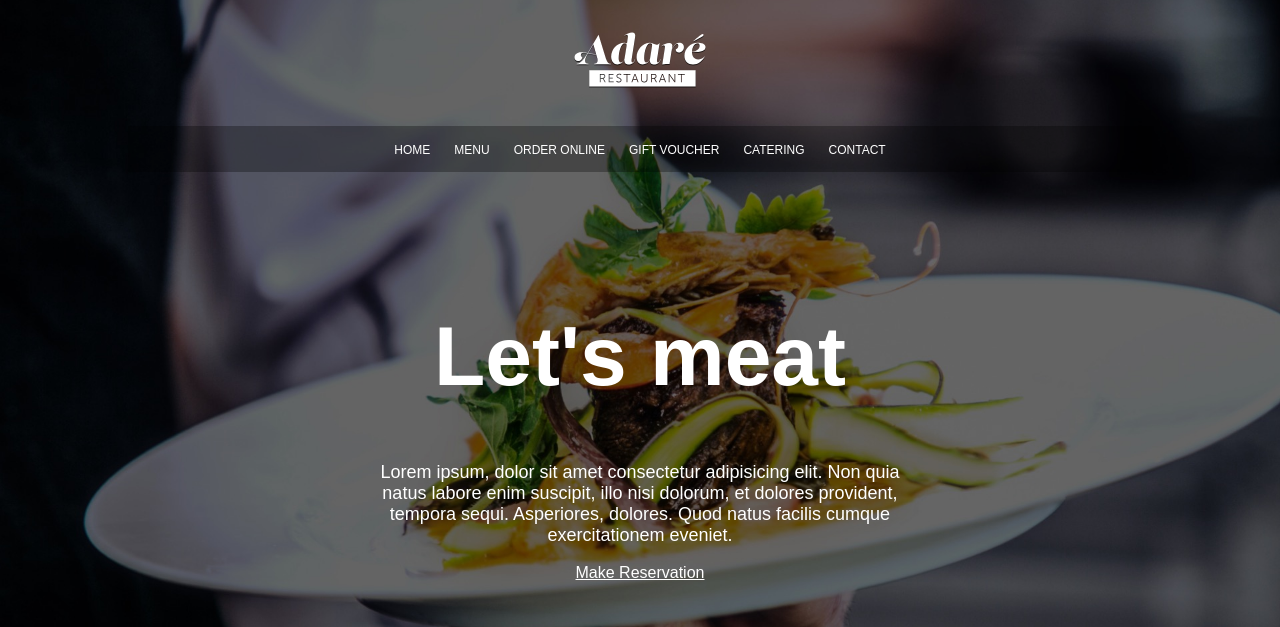
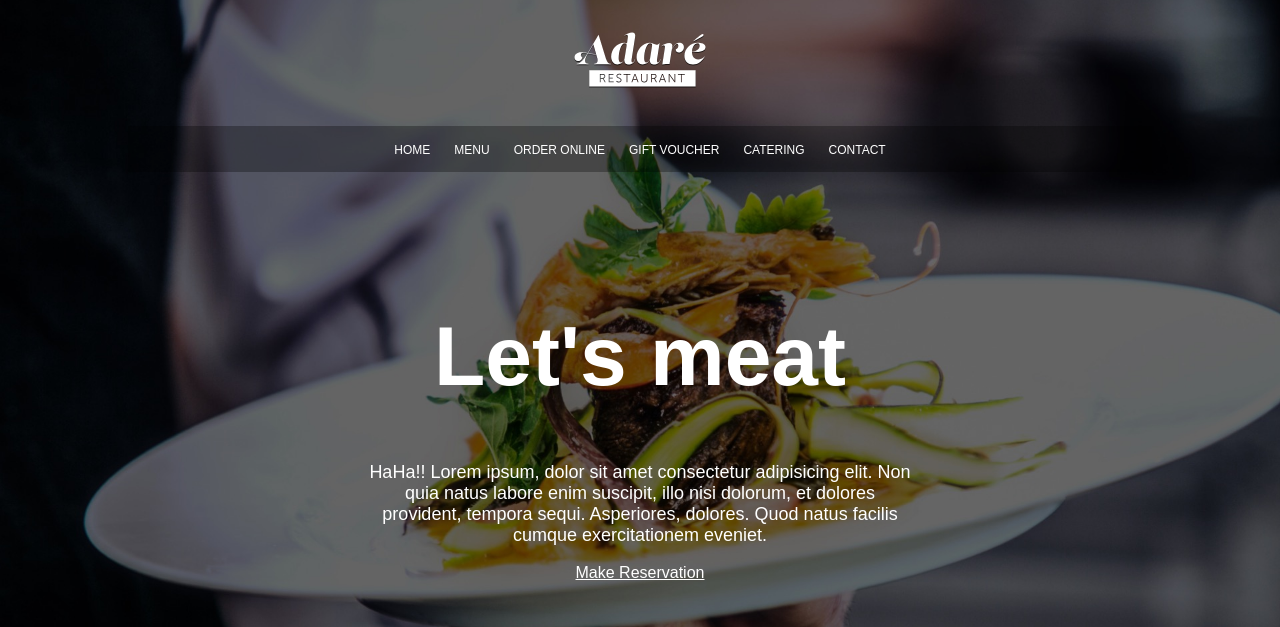
Before and after one commit to aakashya/Project_Restaurant, a plain HTML site: page index.html in a window 1280 px wide. Shown: the top 627 px of the page. Drawn offline with Linux system fonts and the light colour scheme.

Commit message:
desc changed

```diff
--- a/index.html
+++ b/index.html
@@ -25,7 +25,7 @@
 
         <main>
             <h1>Let's meat</h1>
-            <p>Lorem ipsum, dolor sit amet consectetur adipisicing elit. Non quia natus labore enim suscipit, illo nisi dolorum, et dolores provident, tempora sequi. Asperiores, dolores. Quod natus facilis cumque exercitationem eveniet.</p>
+            <p>HaHa!! Lorem ipsum, dolor sit amet consectetur adipisicing elit. Non quia natus labore enim suscipit, illo nisi dolorum, et dolores provident, tempora sequi. Asperiores, dolores. Quod natus facilis cumque exercitationem eveniet.</p>
             <a href="mailto:daniel@mywebsite.com?Subject=Reservation" target="_blank">Make Reservation</a>
 
         </main>
```
